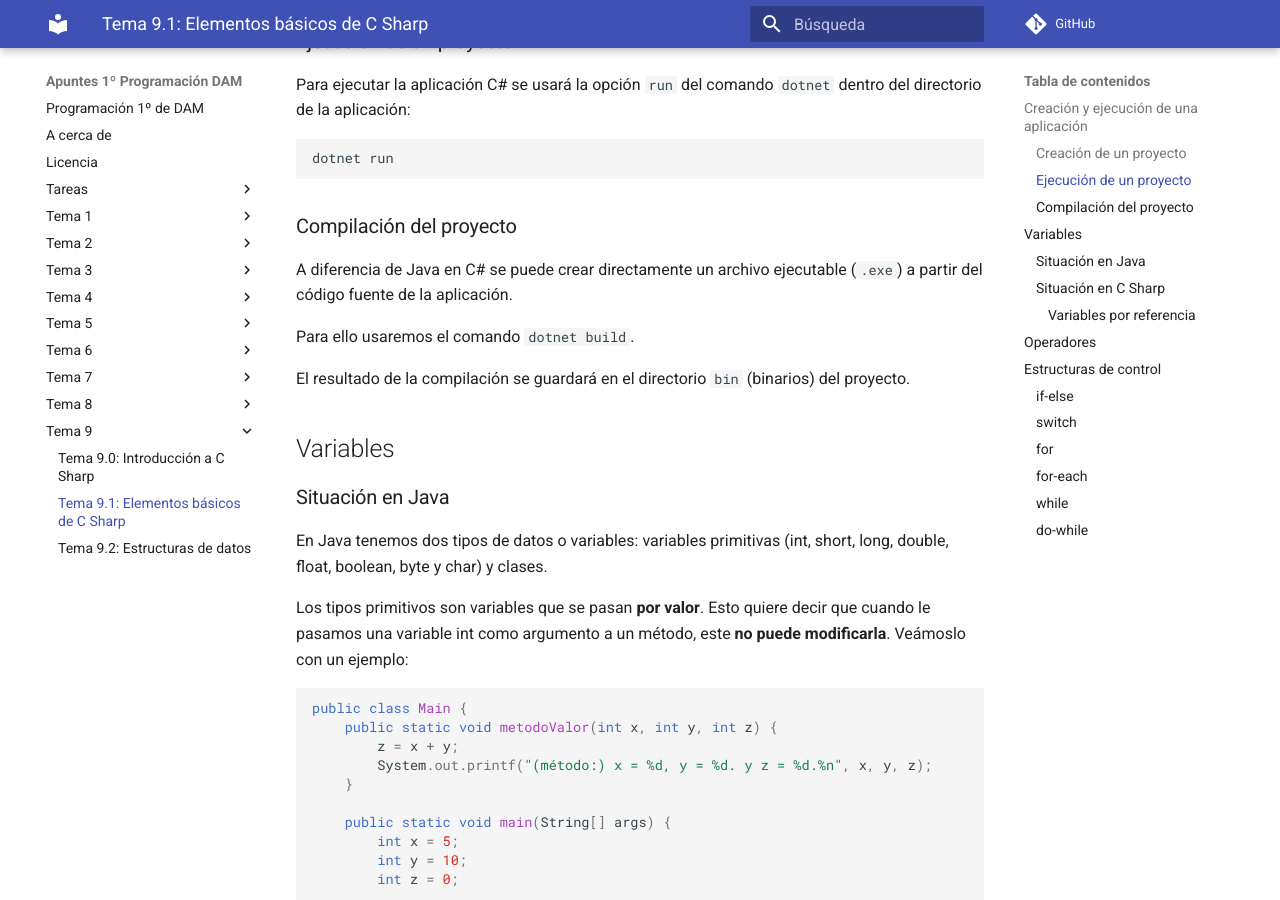
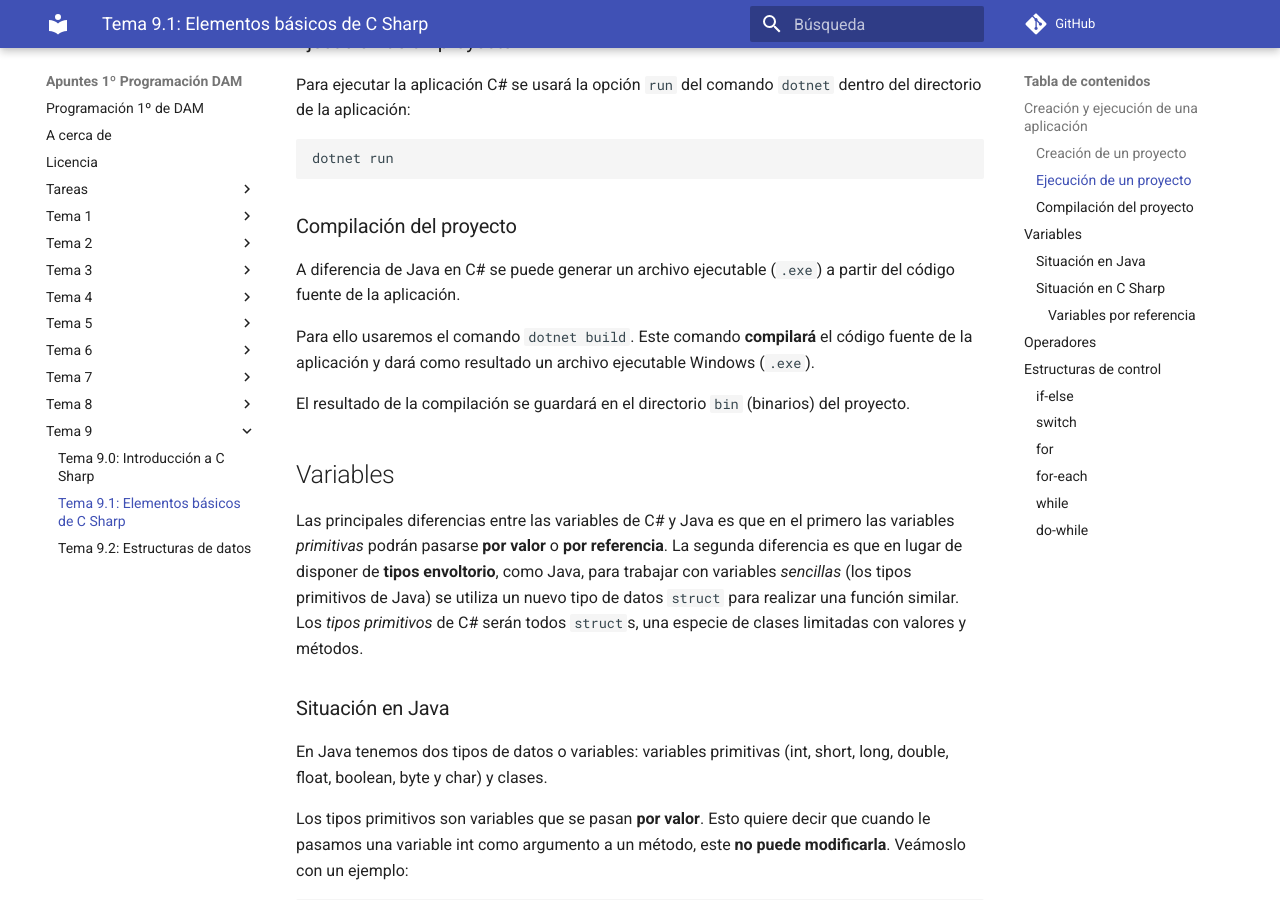
Before and after one commit to mmourazos/DAM_PR_Apuntes, an MkDocs documentation site: the page built from docs/Tema 9/Tema - 9.1 - Elementos básicos de C-Sharp.md, in a window 1280 px wide and 900 px high, scrolled down 659 px. Built offline with MkDocs 1.6.1 and Material for MkDocs 9.7.7, drawn with Linux system fonts in a browser that asks for light colours; comment, search, counter and statistics services are not loaded; some of the changed text lies outside the part shown.

Commit message:
Apuntes C#

```diff
--- a/docs/Tema 9/Tema - 9.1 - Elementos básicos de C-Sharp.md
+++ b/docs/Tema 9/Tema - 9.1 - Elementos básicos de C-Sharp.md
@@ -26,13 +26,15 @@ dotnet run
 
 ### Compilación del proyecto
 
-A diferencia de Java en C# se puede crear directamente un archivo ejecutable (`.exe`) a partir del código fuente de la aplicación.
+A diferencia de Java en C# se puede generar un archivo ejecutable (`.exe`) a partir del código fuente de la aplicación.
 
-Para ello usaremos el comando `dotnet build`.
+Para ello usaremos el comando `dotnet build`. Este comando **compilará** el código fuente de la aplicación y dará como resultado un archivo ejecutable Windows (`.exe`).
 
 El resultado de la compilación se guardará en el directorio `bin` (binarios) del proyecto.
 
 ## Variables
+
+Las principales diferencias entre las variables de C# y Java es que en el primero las variables _primitivas_ podrán pasarse **por valor** o **por referencia**. La segunda diferencia es que en lugar de disponer de **tipos envoltorio**, como Java, para trabajar con variables _sencillas_ (los tipos primitivos de Java) se utiliza un nuevo tipo de datos `struct` para realizar una función similar. Los _tipos primitivos_ de C# serán todos `struct`s, una especie de clases limitadas con valores y métodos.
 
 ### Situación en Java
 
```
Also changed, not shown: other parts of docs/Tema 9/Tema - 9.1 - Elementos básicos de C-Sharp.md (+1 -1 lines).
